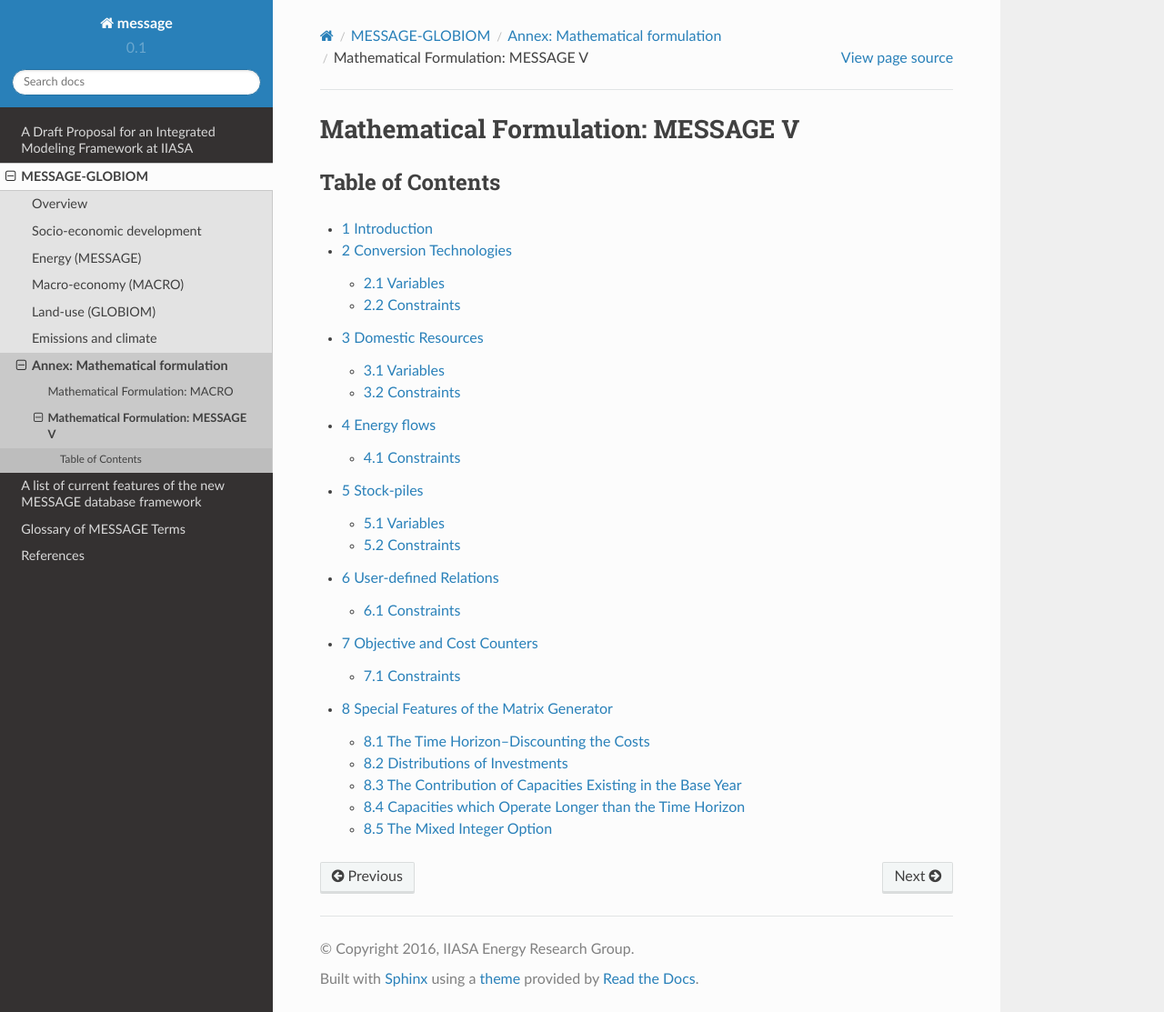
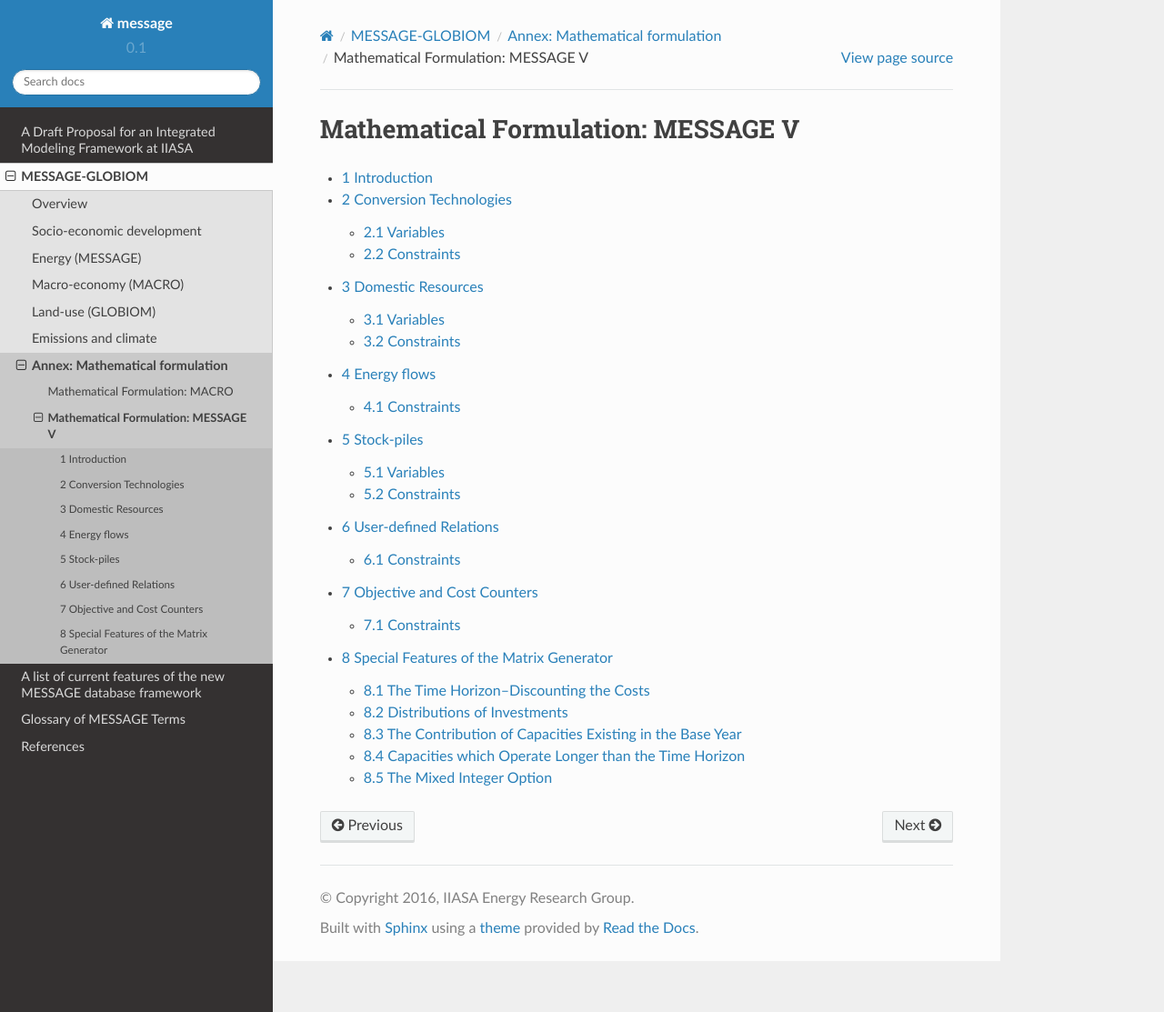
Before and after one commit to yiyi1991/message-ix-models, a Sphinx documentation site: the page built from doc/global/source/message_globiom/annex/message/index.rst, in a window 1280 px wide and 1113 px high. Shown: the whole window at 91% size. Built offline with Sphinx 7.4.7 and the Read the Docs theme 2.0.0, drawn with Linux system fonts in a browser that asks for light colours; pages that are not in the unit, such as notebooks, are missing from menus.

Commit message:
Update index.rst

```diff
--- a/doc/global/source/message_globiom/annex/message/index.rst
+++ b/doc/global/source/message_globiom/annex/message/index.rst
@@ -1,7 +1,6 @@
 Mathematical Formulation: MESSAGE V
 ====
-Table of Contents
-----
+
 .. toctree::
    :maxdepth: 2
 
```
